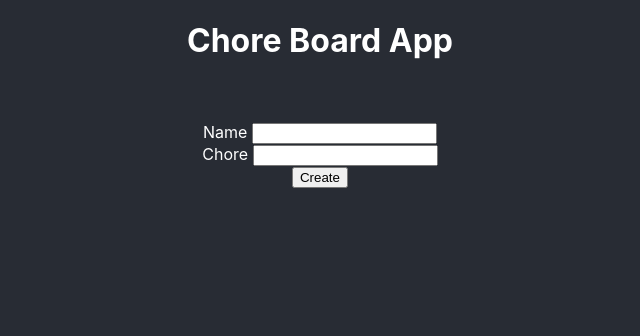
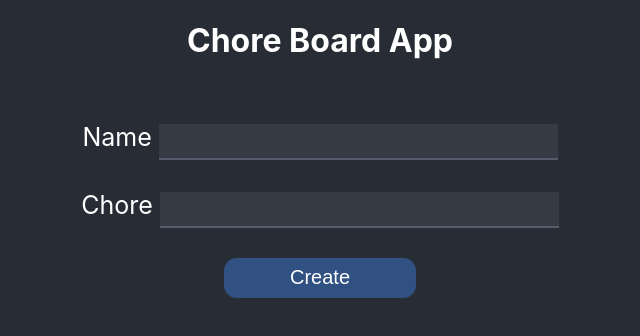
Before and after one commit to BrandonLOrellana/LearningProjects-React, a React (Create React App) app in the folder chore-board/: page / in a window 1280 px wide. Shown: the top 336 px of the page, without its empty margins (320-960 px from the left). Built offline with nearby package versions, Linux system fonts and the light colour scheme.

Commit message:
Added CSS to form

```diff
--- a/chore-board/src/App.css
+++ b/chore-board/src/App.css
@@ -4,6 +4,7 @@ body{
 }
 .App {
   color: white;
+  background-color: #282c34;
   text-align: center;
   border: 0px;
   position: absolute;
@@ -29,3 +30,28 @@ body{
   text-align: left;
   width: 84vw;
 }
+
+.Create{
+  background-color: rgb(49, 81, 131);
+  border-radius:1vw;
+  border: none;
+  width: 15vw;
+  height: 5vh;
+  color: white;
+  font-size: 20px;
+}
+
+.Form{
+  font-size: 25px;
+}
+
+.Input{
+  width:30%;
+  height: 4vh;
+  background-color: #353a44;
+  border: none;
+  border-bottom:2px solid #545c6b;
+  color: white;
+  font-size: 17px;
+  padding-left: 1vw;
+}
--- a/chore-board/src/App.js
+++ b/chore-board/src/App.js
@@ -54,14 +54,16 @@ class App extends Component {
         <h1>Chore Board App</h1>
         <br/><br/>
         <Board list={this.state.active} onChange={this.handleChange}/>
-        <div>
+        <div className="Form">
           <label>Name </label>
-          <input onChange={this.nameChange}/>
+          <input onChange={this.nameChange} className="Input" />
+          <br/>
           <br/>
           <label>Chore </label>
-          <input onChange={this.choreChange}/>
+          <input onChange={this.choreChange} className="Input"/>
           <br/>
-          <button onClick={this.submit} type="button">Create</button>
+          <br/>
+          <button onClick={this.submit} type="button" className="Create">Create</button>
         </div>
     </div>
     );
```
Also changed, not shown: 1 other file (tests, documents, lock files or other folders).
